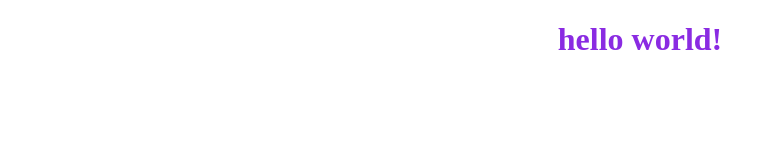
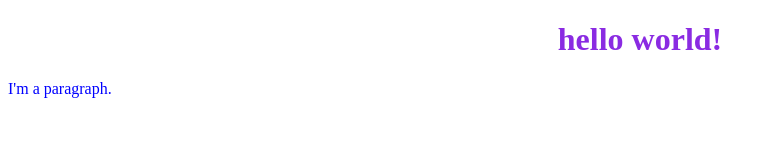
Before and after one commit to kblbservices/portfolio, a plain HTML site: page index.html in a window 1280 px wide. Shown: the whole page, without its empty margins (0-775 px from the left). Drawn offline with Linux system fonts and the light colour scheme.

Commit message:
link and change  stylesheet

```diff
--- a/index.html
+++ b/index.html
@@ -10,6 +10,7 @@
 
 <body>
     <h1>hello world!</h1>
+    <p>I'm a paragraph.</p>
 </body>
 
 </html>
--- a/stylesheet.css
+++ b/stylesheet.css
@@ -1 +1,2 @@
 h1 {text-align: center; color:blueviolet;}
+p {color: blue;}
```
